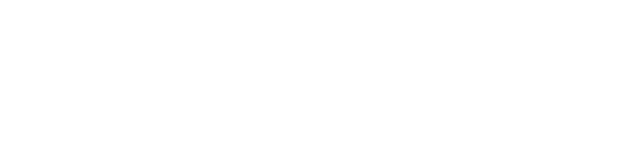
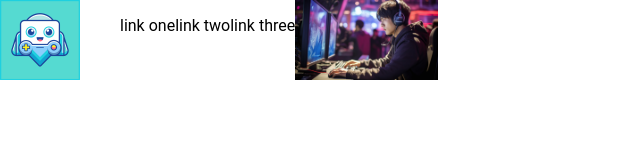
Before and after one commit to anooptantony/landing_page, a plain HTML site: page index.html in a window 1280 px wide. Shown: the whole page, without its empty margins (0-640 px from the left). Drawn offline with Linux system fonts and the light colour scheme.

Commit message:
ADD ELEMENTS TO HTML FILE Added elements in the Header section and Hero section. Added images of logo and hero section to the directory. Added basic styling to the new elements in CSS file. Marked the completed requirements in Readme file.

```diff
--- a/index.html
+++ b/index.html
@@ -8,6 +8,28 @@
     <link rel="stylesheet" href="style.css">
   </head>
   <body>
+    <div class="header">
+        <div class="logo_container">
+            <img src="logo.png" alt="Company logo" class="logo">
+        </div>
+        <div class="header_links">
+        <ul class="links">
+          <li>link one</li>
+          <li>link two</li>
+          <li>link three</li>
+        </ul>
+      </div>
 
+      <div class="hero_container">
+        <div class="hero_left">
+            <div class="heading"></div>
+            <div class="hero_text"></div>
+            <div class="hero_button"></div>
+        </div>
+        <div class="hero_right">
+            <img src="gaming.jpg" alt="Company logo" class="logo">
+        </div>
+      </div>
+    </div>
   </body>
 </html>
--- a/style.css
+++ b/style.css
@@ -1,5 +1,25 @@
 body {
-  font-family: -apple-system, BlinkMacSystemFont, 'Segoe UI', Roboto, Oxygen, Ubuntu, Cantarell, 'Open Sans', 'Helvetica Neue', sans-serif;
-  margin: 0;
-  min-height: 100vh;
+    display: flex;
+    flex-direction: column;
+    font-family: Roboto, sans-serif;
+    margin: 0px;
+    min-height: 100vh;
 }
+
+.header {
+    display: flex;
+}
+
+.logo {
+    height: 80px;
+    width: auto;
+    display: block;
+}
+.header_links {
+    display: flex;
+}
+
+.links {
+    display: flex;
+    list-style: none;
+}
```
Also changed, not shown: gaming.jpg (added), logo.png (added), 1 other file.
